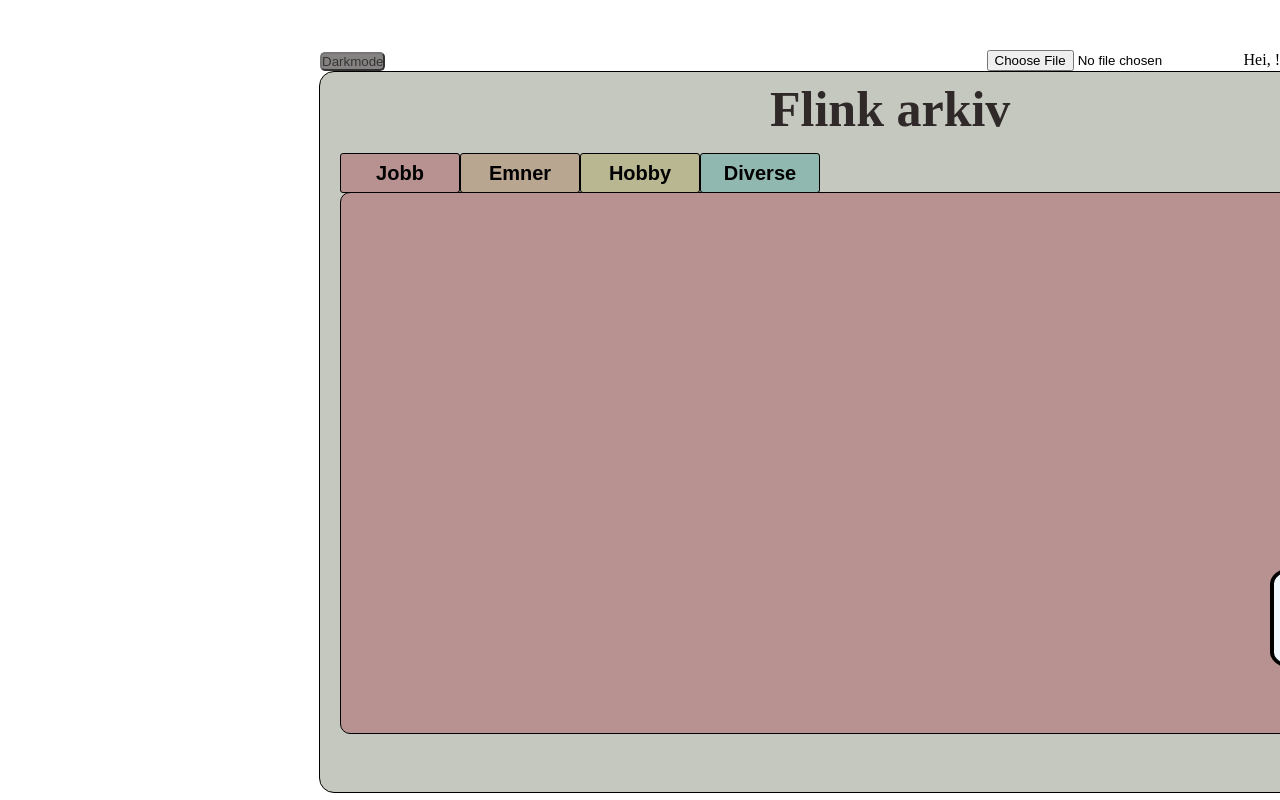
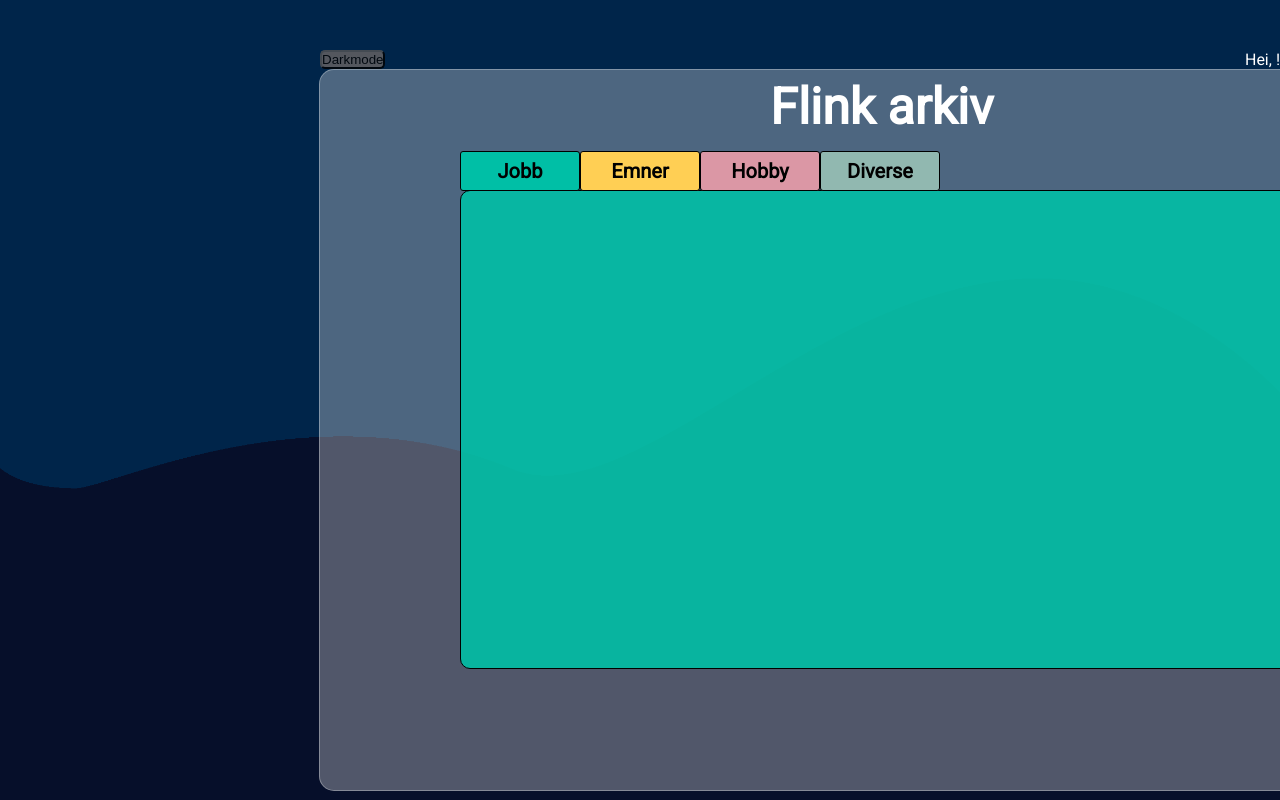
Before and after one commit to Waligustav/Webprosjekt-FLINK, a plain HTML site: page archive.html in a window 1280 px wide. Both pictures are taken after a click on the button "Darkmode". Shown: the top 800 px of the page. Drawn offline with Linux system fonts and the light colour scheme.

Commit message:
Edited fonts on all pages and style on archive page

```diff
--- a/archive.html
+++ b/archive.html
@@ -6,13 +6,11 @@
     <title>Document</title>
     <link rel="shortcut icon" type="image/png" href="images/logoImage.png">
     <link rel="stylesheet" href="archiveStyle.css" type="text/css">
+    <link href="https://fonts.googleapis.com/css2?family=Roboto&display=swap" rel="stylesheet">
 </head>
 <body>
     <!-- Container for user-information / on top of main-container  -->
     <div id = "participant-bar">
-        <label>
-            <input name = "image" type = "file" value = "Profilbilde"/>
-        </label>
         <!--User-name from login-page -->
        Hei, <span id="result"></span>!
         <script>
@@ -23,7 +21,7 @@
     <!-- Main container -->
     <section id="archiveSec">
         <!-- Darkmode button -->
-        <button onclick="toggleDark()" id="darkmodeBtn">Darkmode</button>
+        <button onclick="toggleDarkArchive()" id="darkmodeBtn">Darkmode</button>
         <!--Archive page presentation text-->
         <h1 id="archiveText">Flink arkiv</h1>
 
--- a/archive.js
+++ b/archive.js
@@ -1,26 +1,9 @@
 /* Trigger darkmode function
 + Counter to increment per button-click */
 let counter = 0;
-function toggleDark(){
+function toggleDarkArchive(){
     counter++;
 
-darkmodeButton.addEventListener("click", function () {
-    bodyObj[0].style.backgroundImage = "url('images/wave2.png')";
-});
-
-const taskOutputE2 = document.getElementById("combinedOutput2");
-const archiveOutput2 = document.getElementById("archiveOutput2");
-
-
-if(taskOutputE2.newBtn.onclick) {
-    archiveOutput2.appendChild(taskEl);
-}
-
-
-switch (newDiv.style.backgroundColor = "rgb(8, 201, 60)") {
-    case "category.work":
-        archiveOutput2.appendChild(taskEl);
-        break;
     let bodyObject = document.body;
     bodyObject.classList.toggle("dark-mode");
 
@@ -37,4 +20,3 @@ switch (newDiv.style.backgroundColor = "rgb(8, 201, 60)") {
         archiveTextObject.style.color = "black";
     }
 }
-}
--- a/archiveStyle.css
+++ b/archiveStyle.css
@@ -6,7 +6,10 @@
 
 /* Body settings */
 body {
-    position: relative;
+    background: url(images/wavedaymode.png);
+    background-color: #bdcce3;
+    background-size: cover;
+    font-family: 'Roboto', sans-serif;
 }
 
 /* Page presentation text */
@@ -15,7 +18,7 @@ body {
     text-align: center;
     font-weight: bold;
     font-size: 50px;
-    font-style: initial;
+    font-family: 'Roboto', sans-serif;
     margin-top: 8px;
     margin-left: 450px;
     color: rgb(48, 41, 41);
@@ -44,35 +47,37 @@ body {
     height: 720px;
     margin-left: 319px;
     position: relative;
-    border: 1px rgb(0, 0, 0) solid;
-    background-color: rgb(197, 200, 190);
+    border: 1px rgb(255, 255, 255, 0.3) solid;
+    background: rgba(255, 255, 255, 0.3);
     border-width: 1px;
     border-radius: 15px;
+    font-family: 'Roboto', sans-serif;
 }
 
 /* Main page task overview */
 .archiveOverview {
-    width: 980px;
-    height: 540px;
+    width: 900px;
+    height: 477px;
     position: absolute;
     border: 1px rgb(0, 0, 0) solid;
     top: 120px;
-    left: 20px;
+    left: 140px;
     border-radius: 10px;
+    font-family: 'Roboto', sans-serif;
 }
 
 #aOverviewOne{
-    background-color: rgb(184, 145, 145);
+    background-color:rgb(0, 191, 166, 0.9);
     display: block;
 }
 
 #aOverviewTwo{
-    background-color: rgb(184, 166, 145);
+    background-color: rgb(255, 207, 84, 0.9);
     display: none;
 }
 
 #aOverviewThree{
-    background-color: rgb(184, 183, 145);
+    background-color: rgb(219, 151, 165, 0.9);
     display: none;
 }
 
@@ -87,13 +92,14 @@ body {
     margin: 0 auto;
     text-align: right;
     margin-top: 50px;
+    font-family: 'Roboto', sans-serif;
 }
 
 /* Hyperlink logo to main-page */
 #logoImage {
     position: absolute;
     top: 300px;
-    left: 1000px;
+    left: 1042px;
     width: 150px;
     z-index: 1;
     animation: owlSlide 1.5s alternate;
@@ -104,7 +110,7 @@ body {
         left: 1250px;
     }
     100%{
-        left: 1000px;
+        left: 1042px;
     }
 }
 
@@ -120,7 +126,7 @@ body {
     width: 200px;
     height: 100px;
     top: 492px;
-    left: 950px;
+    left: 1000px;
     z-index: 0;
     border: 4px rgb(0, 0, 0) solid;
     border-radius: 18%;
@@ -139,9 +145,10 @@ body {
 #infoText {
     position: absolute;
     top: 510px;
-    left: 835px;
+    left: 970px;
     font-size: 19px;
     font-weight: bold;
+    font-family: 'Roboto', sans-serif;
     z-index: 1;
     animation: bubbleFade 3s alternate;
 }
@@ -156,26 +163,26 @@ body {
     font-weight: bold;
     text-align: center;
     font-size: 20px;
-    font-style: initial;
+    font-family: 'Roboto', sans-serif;
     border-radius: 3px;
 }
 
 #archiveBtnOne{
-    margin-left: 20px;
-    background-color: rgb(184, 145, 145);
+    margin-left: 140px;
+    background-color: #00BFA6;
 }
 
 #archiveBtnTwo{
-    margin-left: 140px;
-    background-color: rgb(184, 166, 145);
+    margin-left: 260px;
+    background-color: #ffcf54;
 }
 
 #archiveBtnThree{
-    margin-left: 260px;
-    background-color: rgb(184, 183, 145);
+    margin-left: 380px;
+    background-color: #db97a5;
 }
 
 #archiveBtnFour{
-    margin-left: 380px;
+    margin-left: 500px;
     background-color: rgb(145, 184, 176);
 }
--- a/login.css
+++ b/login.css
@@ -20,8 +20,6 @@ body{
     box-sizing: border-box;
     padding: 70px 30px;
     border-radius: 20px;
-
-
 }
 
 .avatar{
--- a/style.css
+++ b/style.css
@@ -9,8 +9,7 @@ body {
     background: url(images/wavedaymode.png);
     background-color: #bdcce3;
     background-size: cover;
-    font-family: 'Nunito Sans', sans-serif;
-    /*bakgrunn*/
+    font-family: 'Roboto', sans-serif;
 }
 
 /* Page presentation text */
@@ -19,9 +18,9 @@ body {
     text-align: center;
     font-weight: bold;
     font-size: 50px;
-    font-style: initial;
+    font-family: 'Roboto', sans-serif;
     margin-top: 8px;
-    margin-left: 650px;
+    margin-left: 680px;
     color: rgb(48, 41, 41);
 }
 
@@ -52,6 +51,7 @@ body {
     margin: 0 auto;
     border-width: 1px;
     border-radius: 15px;
+    font-family: 'Roboto', sans-serif;
 }
 
 /* User Input form */
@@ -63,24 +63,18 @@ body {
     margin-top: 360px;
     margin-left: 13px;
     border-radius: 5px;
+    font-family: 'Roboto', sans-serif;
 }
 
 .form-input {
     width: 220px;
     height: 17px;
+    font-family: 'Roboto', sans-serif;
 }
 
 #form-desc {
     width: 220px;
     height: 60px;
-}
-
-#submitBtn {
-    width: 60px;
-    height: 30px;
-    background-color:rgb(255, 255, 255);
-    border: solid 1px rgb(0, 0, 0);
-    border-radius: 80px;
 }
 
 /* Vertical line dividing main page */
@@ -98,6 +92,7 @@ body {
     margin: 0 auto;
     text-align: right;
     margin-top: 50px;
+    font-family: 'Roboto', sans-serif;
 }
 
 /* Logo/mascot */
@@ -134,6 +129,7 @@ body {
     outline: none;
     font-size: 18px;
     border-radius: 20px;
+    font-family: 'Roboto', sans-serif;
 }
 /* Information Speech-Bubble */
 #speech{
@@ -141,6 +137,7 @@ body {
     text-align: center;
     font-weight: bold;
     font-size: 20px;
+    font-family: 'Roboto', sans-serif;
     top: 247px;
     left: 45px;
     animation: bubbleFade2 4s alternate;
@@ -179,6 +176,7 @@ body {
     margin-left: 445px;
     overflow: scroll;
     border-radius: 5px;
+    font-family: 'Roboto', sans-serif;
 }
 
 .taskOverview::-webkit-scrollbar{
@@ -229,7 +227,7 @@ body {
     font-weight: bold;
     text-align: center;
     font-size: 20px;
-    font-style: initial;
+    font-family: 'Roboto', sans-serif;
     border-radius: 3px;
 }
 
@@ -281,10 +279,10 @@ body {
 #myProgress {
     width: 100%;
     background-color: grey;
-  }
+}
 
-  #myBar {
+#myBar {
     width: 1%;
     height: 21px;
     background-color: rgb(235, 173, 42);
-  }
+}
```
Also changed, not shown: index.html (+1 -0 lines).
